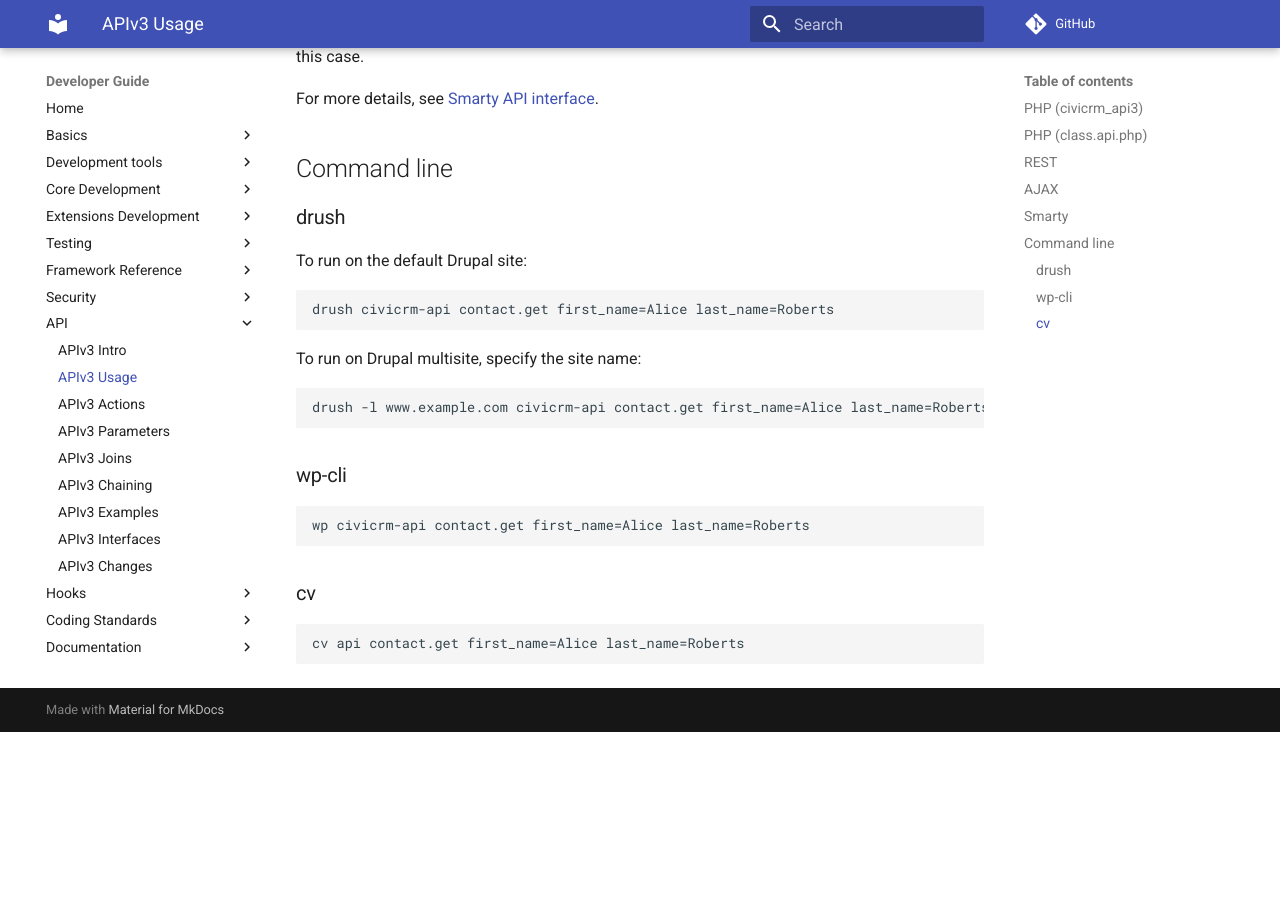
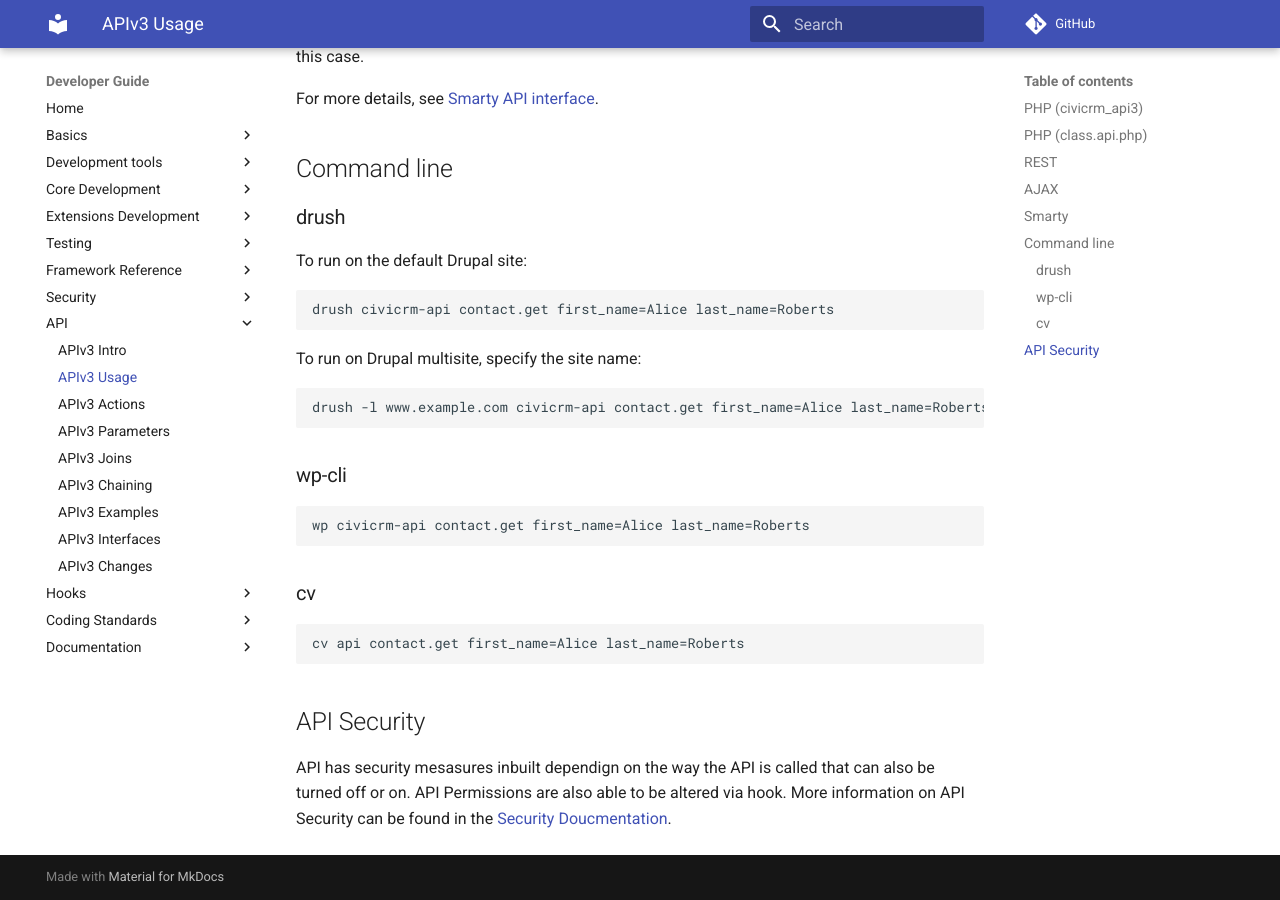
Before and after one commit to civicrm/civicrm-dev-docs, an MkDocs documentation site: the page built from docs/api/usage.md, in a window 1280 px wide and 900 px high, scrolled down 3922 px. Built offline with MkDocs 1.6.1 and Material for MkDocs 9.7.7, drawn with Linux system fonts in a browser that asks for light colours; comment, search, counter and statistics services are not loaded; old or Windows-style settings are respelled for this version of MkDocs; before the commit the page ends 4654 px from its top, so only the background shows below that.

Commit message:
Add in line as discussed with Sean re API security and add redirect

````diff
--- a/docs/api/usage.md
+++ b/docs/api/usage.md
@@ -220,3 +220,7 @@ wp civicrm-api contact.get first_name=Alice last_name=Roberts
 ```bash
 cv api contact.get first_name=Alice last_name=Roberts
 ```
+
+## API Security
+
+API has security mesasures inbuilt dependign on the way the API is called that can also be turned off or on. API Permissions are also able to be altered via hook. More information on API Security can be found in the [Security Doucmentation](/security/permissions.md).
````
Also changed, not shown: 1 other file.
